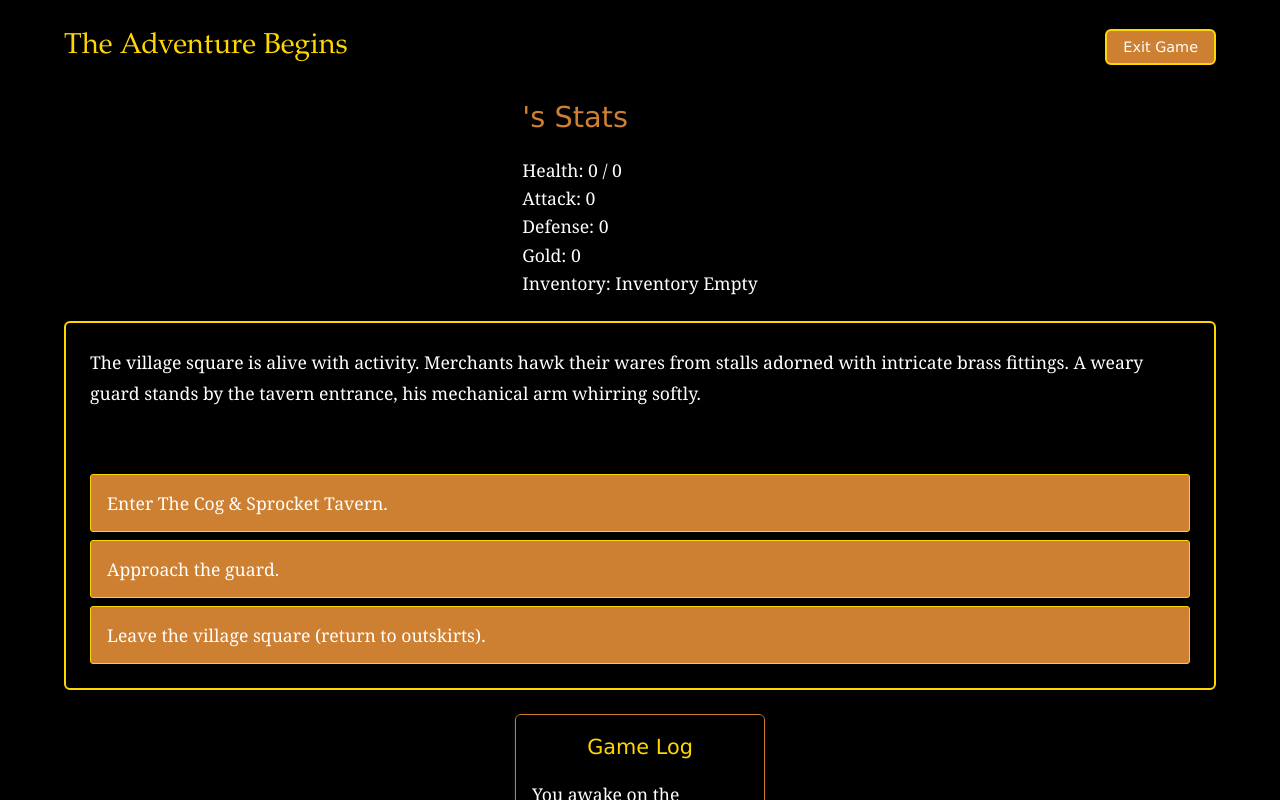
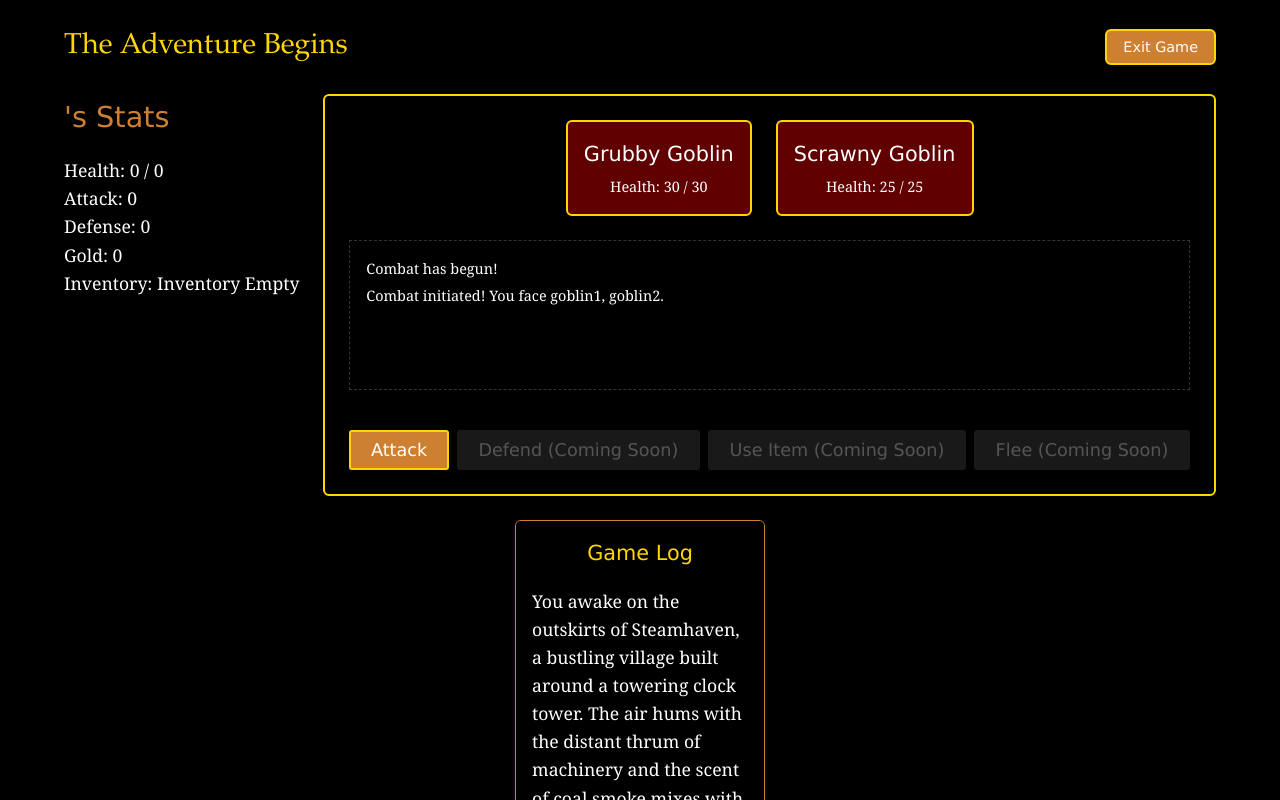
Before and after one commit to The-BrandonMoore/TheNarrativeEngine, a Vue app: page /game in a window 1280 px wide. Both pictures are taken after a click on the button "Enter Steamhaven village.". Shown: the top 800 px of the page. Built offline with nearby package versions, Linux system fonts and the light colour scheme; the HTML template or start-up script is replaced by a standard one; a web font is replaced by a local one.

Commit message:
Added combat into the gamplay screen

```diff
--- a/public/assets/data/locations.json
+++ b/public/assets/data/locations.json
@@ -8,7 +8,8 @@
         "id": "enter_village",
         "text": "Enter Steamhaven village.",
         "targetId": "steamhaven_square",
-        "targetType": "location"
+        "targetType": "location",
+        "consequence": ["start_combat:goblin1,goblin2"]
       },
       {
         "id": "explore_woods",
--- a/src/App.vue
+++ b/src/App.vue
@@ -5,7 +5,7 @@ import { RouterLink, RouterView } from 'vue-router'
 export default defineComponent({
   name: 'App',
   components: {
-    RouterLink,
+    //RouterLink,
     RouterView,
   },
   data() {
--- a/src/stores/combatStore.ts
+++ b/src/stores/combatStore.ts
@@ -1,5 +1,5 @@
 import { defineStore } from 'pinia'
-import { GameEnemy } from '@/types/game'
+import { type GameEnemy } from '@/types/game'
 import { getEnemyById } from '@/services/dataLoader'
 
 export interface CombatState {
@@ -23,7 +23,7 @@ export const useCombatStore = defineStore('combat', {
   getters: {
     isCombatActive: (state) => state.isActive,
     activeEnemies: (state) => state.enemies,
-    isPlayerTurn: (state) => state.isActive && state.currentTurnEntityId === 'player',
+    isPlayersTurn: (state) => state.isActive && state.currentTurnEntityId === 'player',
   },
 
   actions: {
--- a/src/types/game.ts
+++ b/src/types/game.ts
@@ -15,7 +15,7 @@ export interface PlayerState {
 
 // --- New Interfaces for Game Data ---
 
-export type GameStatus = 'MENU' | 'PLAYING' | 'PAUSED' | 'GAME_OVER' | 'WIN'
+export type GameStatus = 'MENU' | 'PLAYING' | 'PAUSED' | 'GAME_OVER' | 'WIN' | 'COMBAT'
 export type GamePhase = 'story' | 'combat' | 'puzzle' | 'dialogue' | 'event' // Different interaction types
 
 // Represents a choice the player can make
--- a/src/views/GamePlayScreen.vue
+++ b/src/views/GamePlayScreen.vue
@@ -19,6 +19,35 @@
       </div>
 
       <div class="main-story-area">
+        <div v-if="combatStore.isCombatActive" class="combat-ui">
+          <div class="enemies-display">
+            <div v-for="enemy in combatStore.activeEnemies" :key="enemy.id" class="enemy-card">
+              <!-- <img v-if="enemy.image" src="enemy.image" alt="enemy.name" class="enemy-portrait" /> -->
+              <h3>{{ enemy.name }}</h3>
+              <p>Health: {{ enemy.health }} / {{ enemy.maxHealth }}</p>
+            </div>
+          </div>
+
+          <div class="combat-log-display">
+            <p v-for="(log, index) in combatStore.combatLog" :key="index" class="combat-log-entry">
+              {{ log }}
+            </p>
+          </div>
+          <div class="combat-actions">
+            <button
+              class="action-button"
+              @click="playerAttack"
+              :disabled="!combatStore.isPlayersTurn"
+            >
+              Attack
+            </button>
+            <button class="action-button" :disabled="true">Defend (Coming Soon)</button>
+            <button class="action-button" :disabled="true">Use Item (Coming Soon)</button>
+            <button class="action-button" :disabled="true">Flee (Coming Soon)</button>
+          </div>
+        </div>
+
+        <div v-else class="narrative-ui">
           <div class="story-text-box">
             <p class="current-description">{{ currentDescription }}</p>
             <p v-if="lastActionMessage" class="last-action-message">{{ lastActionMessage }}</p>
@@ -33,6 +62,7 @@
             >
               {{ choice.text }}
             </button>
+          </div>
         </div>
       </div>
 
@@ -55,6 +85,7 @@ import { usePlayerStore } from '../stores/playerStore'
 import { useGameWorldStore } from '../stores/gameWorldStore'
 import { getGameData } from '../services/dataLoader'
 import { type GameLocation, type GameEncounter, type Choice } from '../types/game'
+import { useCombatStore } from '../stores/combatStore'
 
 export default defineComponent({
   name: 'GamePlayScreen',
@@ -71,6 +102,9 @@ export default defineComponent({
     },
     gameWorldStore() {
       return useGameWorldStore()
+    },
+    combatStore() {
+      return useCombatStore()
     },
     playerName(): string {
       return this.playerStore.name
@@ -119,6 +153,18 @@ export default defineComponent({
       const gameData = getGameData()
       if (!gameData) {
         console.error('Game Data not loaded yet!')
+        return
+      }
+
+      // If combat is active, don't update from location/encounter, stay in combat view
+      if (this.combatStore.isCombatActive) {
+        // Description might change to indicate combat in progress
+        this.currentDescription =
+          this.combatStore.combatLog.length > 0
+            ? this.combatStore.combatLog[this.combatStore.combatLog.length - 1]
+            : 'Combat in progress...'
+        // Choices will be replaced by combat actions (Attack, Defend, etc.)
+        // For now, we'll manually replace choices in the template
         return
       }
 
@@ -207,14 +253,27 @@ export default defineComponent({
             this.lastActionMessage += `Game flag '<span class="math-inline">{flagName}' set to '</span>{flagValue}'. `
             break
           case 'start_combat': // Placeholder for combat initiation
-            this.gameWorldStore.setGameStatus('PLAYING')
-            this.lastActionMessage += `Combat initiated! Enemies: ${value}. `
+            // 'value' will be a comma-separated list of enemy IDs (e.g., "goblin1,goblin2")
+            const enemyIds = value.split(',')
+            this.combatStore.startCombat(enemyIds)
+            // Also set game world status to combat (redundant with combatStore.isActive, but good for clarity)
+            this.gameWorldStore.setGameStatus('COMBAT')
+            this.lastActionMessage += `Combat initiated! You face ${enemyIds.join(', ')}. `
+            this.combatStore.addCombatLog(this.lastActionMessage) // Add to combat log too
             break
           // ... add more action types as game grows
           default:
             console.warn('Unknown action type:', action)
         }
       })
+    },
+    playerAttack() {
+      if (this.combatStore.isPlayersTurn) {
+        this.combatStore.addCombatLog(`You attack! (placeholder)`)
+        this.combatStore.nextTurn()
+      } else {
+        this.combatStore.addCombatLog("It's not your turn!")
+      }
     },
     goHome() {
       this.$router.push({ name: 'home' }) // Navigate to the start screen
@@ -232,6 +291,32 @@ export default defineComponent({
         this.updateCurrentScene()
       },
       immediate: false,
+    },
+    // NEW: Watch for combat activity to update scene (or clear)
+    'combatStore.isActive': {
+      handler(newVal, oldVal) {
+        if (newVal && !oldVal) {
+          // Combat just became active
+          this.updateCurrentScene() // Update UI to reflect combat state
+          // Maybe trigger the first combat description
+          this.currentDescription = this.combatStore.combatLog[0]
+          this.currentChoices = [] // Clear narrative choices
+        } else if (!newVal && oldVal) {
+          // Combat just ended
+          // Logic to handle post-combat (e.g., return to last location, new choices)
+          this.gameWorldStore.setGameStatus('PLAYING') // Back to normal gameplay
+          this.updateCurrentScene() // Refresh scene based on location
+        }
+      },
+    },
+    // NEW: Watch for combat log changes to update description (for turn-based combat)
+    'combatStore.combatLog.length': {
+      handler() {
+        if (this.combatStore.isActive && this.combatStore.combatLog.length > 0) {
+          this.currentDescription =
+            this.combatStore.combatLog[this.combatStore.combatLog.length - 1] // Show last log message as description
+        }
+      },
     },
   },
   created() {
@@ -435,4 +520,184 @@ export default defineComponent({
   transform: translateY(0);
   background-color: var(--color-accent-bronze);
 }
+
+/*  Styles for Combat UI */
+.combat-ui {
+  display: flex;
+  flex-direction: column;
+  justify-content: space-between;
+  flex-grow: 1;
+}
+
+.enemies-display {
+  display: flex;
+  justify-content: center;
+  gap: var(--spacing-lg);
+  margin-bottom: var(--spacing-lg);
+  flex-wrap: wrap; /* Allow enemies to wrap */
+}
+
+.enemy-card {
+  background-color: rgba(139, 0, 0, 0.7); /* Dark red for enemies */
+  border: 2px solid var(--color-accent-gold);
+  border-radius: var(--border-radius-md);
+  padding: var(--spacing-md);
+  text-align: center;
+  min-width: 150px;
+  box-shadow: var(--box-shadow-dark);
+}
+
+.enemy-portrait {
+  width: 64px; /* Adjust size as needed, e.g., 2x scale for 32px original */
+  height: 64px;
+  image-rendering: crisp-edges;
+  image-rendering: -webkit-crisp-edges;
+  image-rendering: pixelated;
+  margin-bottom: var(--spacing-xs);
+  border: 1px solid var(--color-text-primary);
+  border-radius: var(--border-radius-sm);
+}
+
+.enemy-card h3 {
+  color: var(--color-text-primary);
+  font-size: var(--font-size-md);
+  margin-bottom: var(--spacing-xs);
+}
+
+.enemy-card p {
+  font-size: var(--font-size-sm);
+  color: var(--color-text-primary);
+}
+
+.combat-log-display {
+  background-color: rgba(0, 0, 0, 0.6);
+  border: 1px dashed var(--color-border-dark);
+  padding: var(--spacing-md);
+  height: 150px; /* Fixed height for combat log */
+  overflow-y: auto;
+  margin-bottom: var(--spacing-lg);
+  text-align: left;
+}
+
+.combat-log-entry {
+  font-size: var(--font-size-sm);
+  color: var(--color-text-primary);
+  margin-bottom: var(--spacing-xs);
+}
+
+.combat-actions {
+  display: flex;
+  flex-wrap: wrap;
+  gap: var(--spacing-sm);
+  justify-content: center;
+  margin-top: var(--spacing-md);
+}
+
+.action-button {
+  background-color: var(--color-accent-bronze);
+  color: var(--color-text-primary);
+  border: 2px solid var(--color-accent-gold);
+  padding: var(--spacing-sm) var(--spacing-md);
+  font-size: var(--font-size-base);
+  font-family: var(--font-family-heading);
+  border-radius: var(--border-radius-sm);
+  cursor: pointer;
+  transition:
+    background-color 0.2s ease,
+    transform 0.1s ease;
+  flex-grow: 1; /* Allow buttons to grow */
+  max-width: 48%; /* Max width for two columns */
+}
+
+.action-button:hover:not(:disabled) {
+  background-color: var(--color-accent-gold);
+  color: var(--color-background-primary);
+  transform: translateY(-1px);
+}
+
+.action-button:active:not(:disabled) {
+  transform: translateY(0);
+  background-color: var(--color-accent-bronze);
+}
+
+.action-button:disabled {
+  opacity: 0.5;
+  cursor: not-allowed;
+  background-color: var(--color-border-dark);
+  border-color: var(--color-border-dark);
+  color: #aaa;
+}
+
+/* Keep existing narrative-ui styles if not removing, or just remove them */
+.narrative-ui {
+  display: flex;
+  flex-direction: column;
+  justify-content: space-between;
+  flex-grow: 1;
+}
+
+.story-text-box {
+  /* Ensure this exists */
+  margin-bottom: var(--spacing-lg);
+  text-align: left;
+  flex-grow: 1;
+  overflow-y: auto;
+  max-height: 50vh;
+}
+
+.current-description {
+  /* Ensure this exists */
+  font-size: var(--font-size-base);
+  line-height: 1.8;
+  margin-bottom: var(--spacing-md);
+}
+
+.last-action-message {
+  /* Ensure this exists */
+  font-size: var(--font-size-sm);
+  color: var(--color-accent-gold);
+  font-style: italic;
+  margin-top: var(--spacing-sm);
+  border-top: 1px dashed var(--color-border-dark);
+  padding-top: var(--spacing-sm);
+}
+
+.choices-area {
+  /* Ensure this exists */
+  display: flex;
+  flex-direction: column;
+  gap: var(--spacing-sm);
+  width: 100%;
+  margin-top: var(--spacing-lg);
+}
+
+.choice-button {
+  /* Ensure this exists */
+  background-color: var(--color-accent-bronze);
+  color: var(--color-text-primary);
+  border: 1px solid var(--color-accent-gold);
+  padding: var(--spacing-md);
+  font-size: var(--font-size-base);
+  font-family: var(--font-family-body);
+  border-radius: var(--border-radius-sm);
+  cursor: pointer;
+  transition:
+    background-color 0.2s ease,
+    transform 0.1s ease;
+  text-align: left;
+  flex-grow: 1;
+}
+
+.choice-button:hover {
+  /* Ensure this exists */
+  background-color: var(--color-accent-gold);
+  color: var(--color-background-primary);
+  transform: translateY(-1px);
+}
+
+.choice-button:active {
+  /* Ensure this exists */
+  transform: translateY(0);
+  background-color: var(--color-accent-bronze);
+}
 </style>
```
Lines whose indentation alone changed are shown as unchanged.
